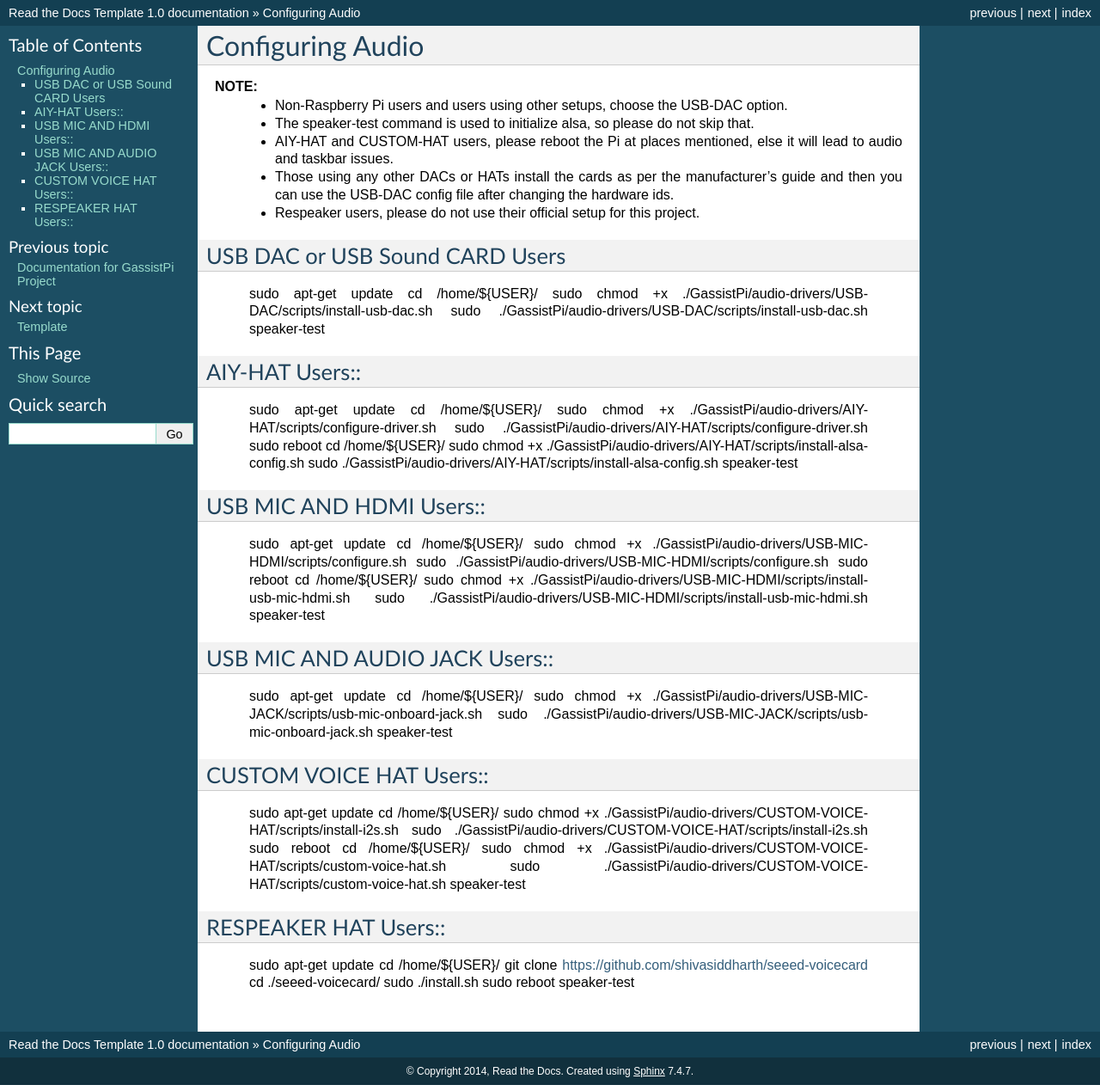
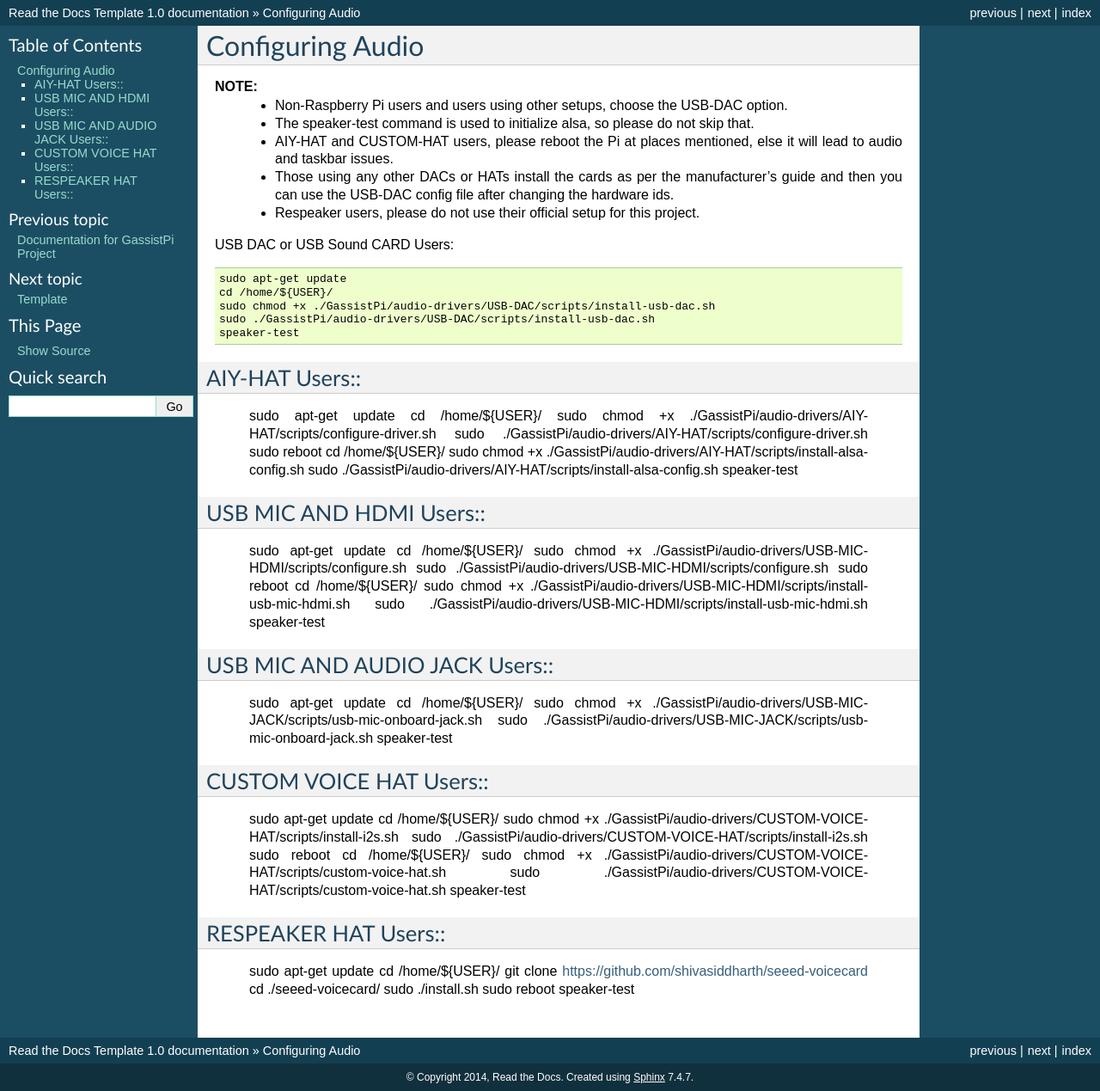
Before and after one commit to shivasiddharth/GassistPi-Documentation, a Sphinx documentation site: the page built from docs/audioconfig.rst, in a window 1280 px wide. Shown: the whole page at 86% size. Built offline with Sphinx 7.4.7, drawn with Linux system fonts in a browser that asks for light colours.

Commit message:
Update audioconfig.rst

```diff
--- a/docs/audioconfig.rst
+++ b/docs/audioconfig.rst
@@ -9,9 +9,7 @@
  - Those using any other DACs or HATs install the cards as per the manufacturer's guide and then you can use the USB-DAC config file after changing the hardware ids.
  - Respeaker users, please do not use their official setup for this project.
 
-USB DAC or USB Sound CARD Users
----------------------------------
-                        ::
+USB DAC or USB Sound CARD Users::
 
      sudo apt-get update
      cd /home/${USER}/
```
